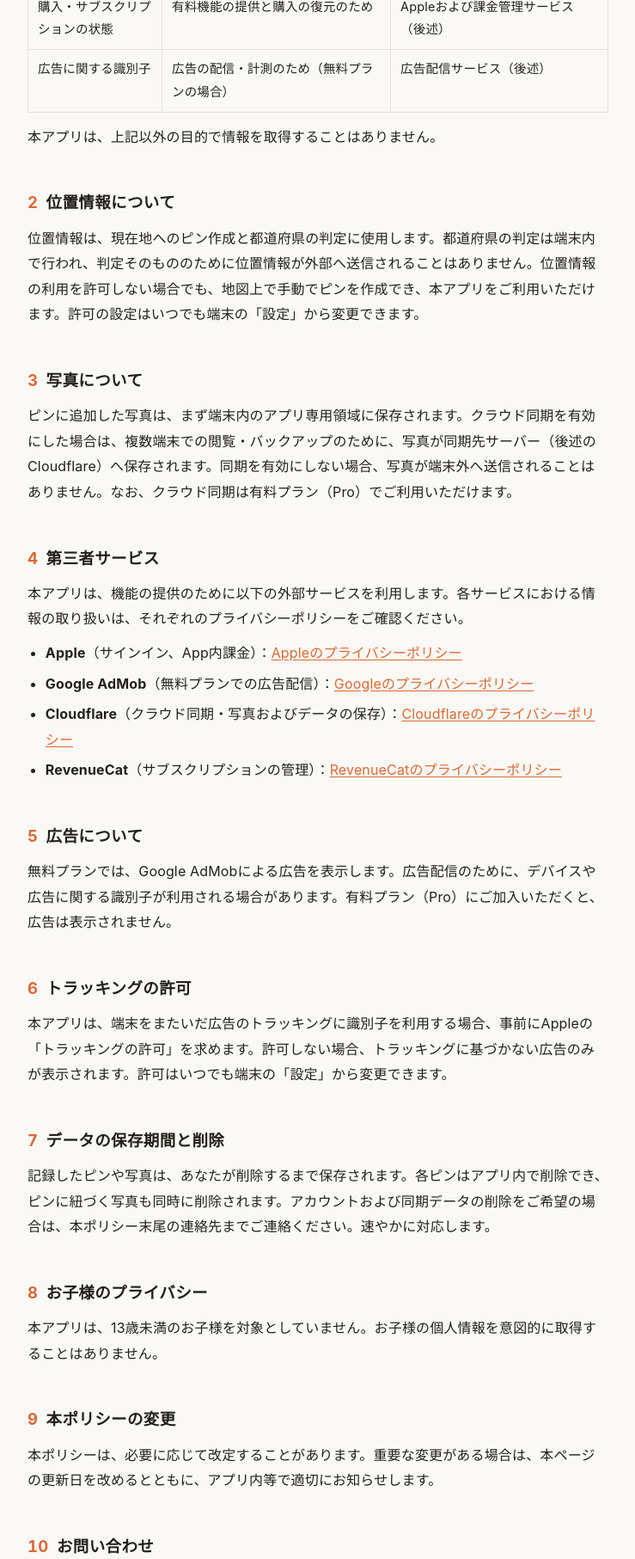
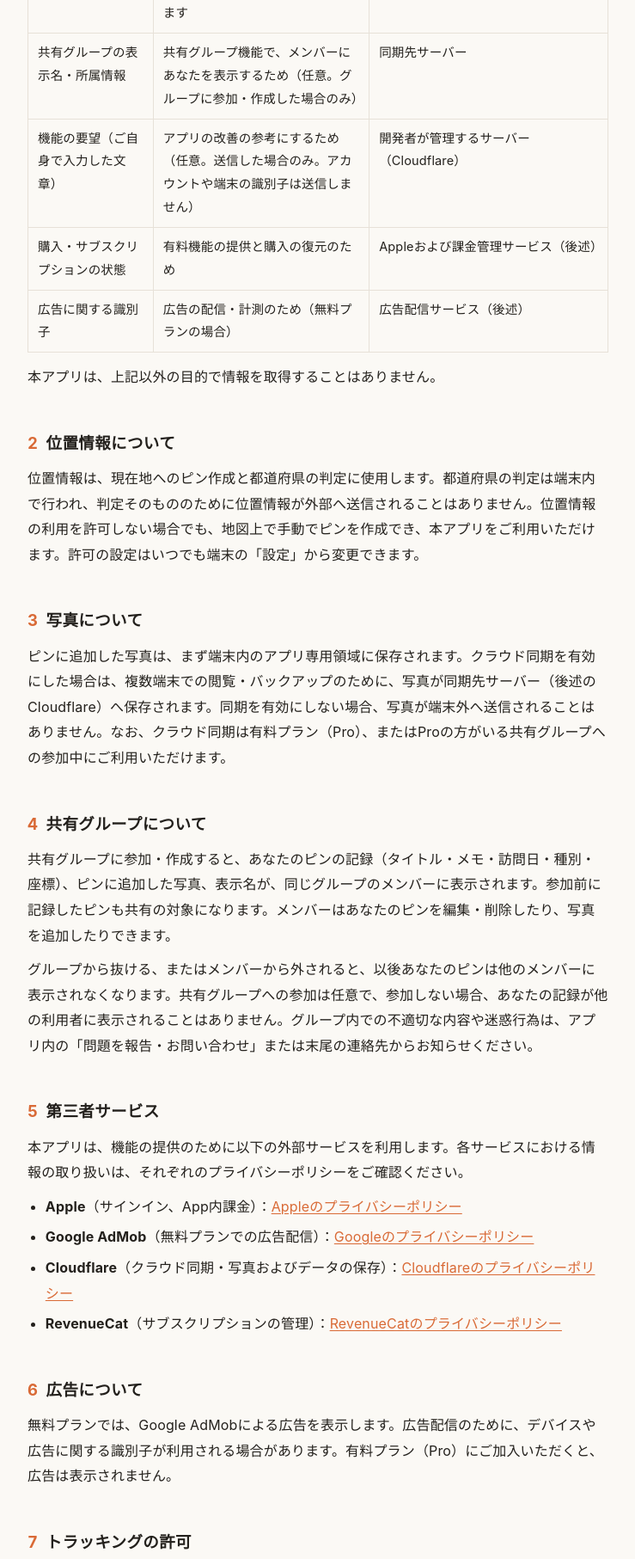
Before and after one commit to suaiillust-eng/tabiato, a plain HTML site: page privacy.html in a window 1280 px wide. Shown: the part 860-2673 px from the top of the page at 86% size, without its empty margins (270-1009 px from the left). Drawn offline with Linux system fonts and the light colour scheme.

Commit message:
docs: add shared groups, feature requests and in-app account deletion to privacy/terms
Co-Authored-By: Claude Opus 5.5 <noreply@anthropic.com>

```diff
--- a/privacy.html
+++ b/privacy.html
@@ -23,7 +23,7 @@
 
 <main class="wrap">
   <h1 class="title">プライバシーポリシー</h1>
-  <p class="updated">最終更新日：2026年7月5日</p>
+  <p class="updated">最終更新日：2026年9月24日</p>
 
   <p class="lead">旅跡（タビアト）（以下「本アプリ」）は、本アプリの開発者（以下「開発者」）が提供します。本ポリシーは、本アプリがどのような情報を取得し、どのように利用・管理するかを定めるものです。</p>
 
@@ -57,6 +57,16 @@
         <td>端末内（安全な領域）および同期先サーバー</td>
       </tr>
       <tr>
+        <td>共有グループの表示名・所属情報</td>
+        <td>共有グループ機能で、メンバーにあなたを表示するため（任意。グループに参加・作成した場合のみ）</td>
+        <td>同期先サーバー</td>
+      </tr>
+      <tr>
+        <td>機能の要望（ご自身で入力した文章）</td>
+        <td>アプリの改善の参考にするため（任意。送信した場合のみ。アカウントや端末の識別子は送信しません）</td>
+        <td>開発者が管理するサーバー（Cloudflare）</td>
+      </tr>
+      <tr>
         <td>購入・サブスクリプションの状態</td>
         <td>有料機能の提供と購入の復元のため</td>
         <td>Appleおよび課金管理サービス（後述）</td>
@@ -74,9 +84,13 @@
   <p>位置情報は、現在地へのピン作成と都道府県の判定に使用します。都道府県の判定は端末内で行われ、判定そのもののために位置情報が外部へ送信されることはありません。位置情報の利用を許可しない場合でも、地図上で手動でピンを作成でき、本アプリをご利用いただけます。許可の設定はいつでも端末の「設定」から変更できます。</p>
 
   <h2><span class="num">3</span>写真について</h2>
-  <p>ピンに追加した写真は、まず端末内のアプリ専用領域に保存されます。クラウド同期を有効にした場合は、複数端末での閲覧・バックアップのために、写真が同期先サーバー（後述のCloudflare）へ保存されます。同期を有効にしない場合、写真が端末外へ送信されることはありません。なお、クラウド同期は有料プラン（Pro）でご利用いただけます。</p>
+  <p>ピンに追加した写真は、まず端末内のアプリ専用領域に保存されます。クラウド同期を有効にした場合は、複数端末での閲覧・バックアップのために、写真が同期先サーバー（後述のCloudflare）へ保存されます。同期を有効にしない場合、写真が端末外へ送信されることはありません。なお、クラウド同期は有料プラン（Pro）、またはProの方がいる共有グループへの参加中にご利用いただけます。</p>
 
-  <h2><span class="num">4</span>第三者サービス</h2>
+  <h2><span class="num">4</span>共有グループについて</h2>
+  <p>共有グループに参加・作成すると、あなたのピンの記録（タイトル・メモ・訪問日・種別・座標）、ピンに追加した写真、表示名が、同じグループのメンバーに表示されます。参加前に記録したピンも共有の対象になります。メンバーはあなたのピンを編集・削除したり、写真を追加したりできます。</p>
+  <p>グループから抜ける、またはメンバーから外されると、以後あなたのピンは他のメンバーに表示されなくなります。共有グループへの参加は任意で、参加しない場合、あなたの記録が他の利用者に表示されることはありません。グループ内での不適切な内容や迷惑行為は、アプリ内の「問題を報告・お問い合わせ」または末尾の連絡先からお知らせください。</p>
+
+  <h2><span class="num">5</span>第三者サービス</h2>
   <p>本アプリは、機能の提供のために以下の外部サービスを利用します。各サービスにおける情報の取り扱いは、それぞれのプライバシーポリシーをご確認ください。</p>
   <ul>
     <li><strong>Apple</strong>（サインイン、App内課金）：<a href="https://www.apple.com/legal/privacy/" target="_blank" rel="noopener">Appleのプライバシーポリシー</a></li>
@@ -85,22 +99,22 @@
     <li><strong>RevenueCat</strong>（サブスクリプションの管理）：<a href="https://www.revenuecat.com/privacy/" target="_blank" rel="noopener">RevenueCatのプライバシーポリシー</a></li>
   </ul>
 
-  <h2><span class="num">5</span>広告について</h2>
+  <h2><span class="num">6</span>広告について</h2>
   <p>無料プランでは、Google AdMobによる広告を表示します。広告配信のために、デバイスや広告に関する識別子が利用される場合があります。有料プラン（Pro）にご加入いただくと、広告は表示されません。</p>
 
-  <h2><span class="num">6</span>トラッキングの許可</h2>
+  <h2><span class="num">7</span>トラッキングの許可</h2>
   <p>本アプリは、端末をまたいだ広告のトラッキングに識別子を利用する場合、事前にAppleの「トラッキングの許可」を求めます。許可しない場合、トラッキングに基づかない広告のみが表示されます。許可はいつでも端末の「設定」から変更できます。</p>
 
-  <h2><span class="num">7</span>データの保存期間と削除</h2>
-  <p>記録したピンや写真は、あなたが削除するまで保存されます。各ピンはアプリ内で削除でき、ピンに紐づく写真も同時に削除されます。アカウントおよび同期データの削除をご希望の場合は、本ポリシー末尾の連絡先までご連絡ください。速やかに対応します。</p>
+  <h2><span class="num">8</span>データの保存期間と削除</h2>
+  <p>記録したピンや写真は、あなたが削除するまで保存されます。各ピンはアプリ内で削除でき、ピンに紐づく写真も同時に削除されます。アプリの「設定」→「アカウントを削除」から、アカウントと、クラウドに保存したデータ（ピン・写真・コレクションの記録・共有グループの所属）、端末内のデータをまとめて削除できます。Appleでサインインしている場合は、Apple IDとの連携も解除します。クラウド上の写真は、削除の操作後、順次消去されます。アプリを削除済みの場合など、アプリから操作できないときは、本ポリシー末尾の連絡先までご連絡ください。</p>
 
-  <h2><span class="num">8</span>お子様のプライバシー</h2>
+  <h2><span class="num">9</span>お子様のプライバシー</h2>
   <p>本アプリは、13歳未満のお子様を対象としていません。お子様の個人情報を意図的に取得することはありません。</p>
 
-  <h2><span class="num">9</span>本ポリシーの変更</h2>
+  <h2><span class="num">10</span>本ポリシーの変更</h2>
   <p>本ポリシーは、必要に応じて改定することがあります。重要な変更がある場合は、本ページの更新日を改めるとともに、アプリ内等で適切にお知らせします。</p>
 
-  <h2><span class="num">10</span>お問い合わせ</h2>
+  <h2><span class="num">11</span>お問い合わせ</h2>
   <div class="card contact">
     <p>本ポリシーに関するお問い合わせは、下記までご連絡ください。</p>
     <p>メール：<a href="mailto:su.aiillust@gmail.com">su.aiillust@gmail.com</a></p>
```
Also changed, not shown: terms.html (+15 -10 lines).
